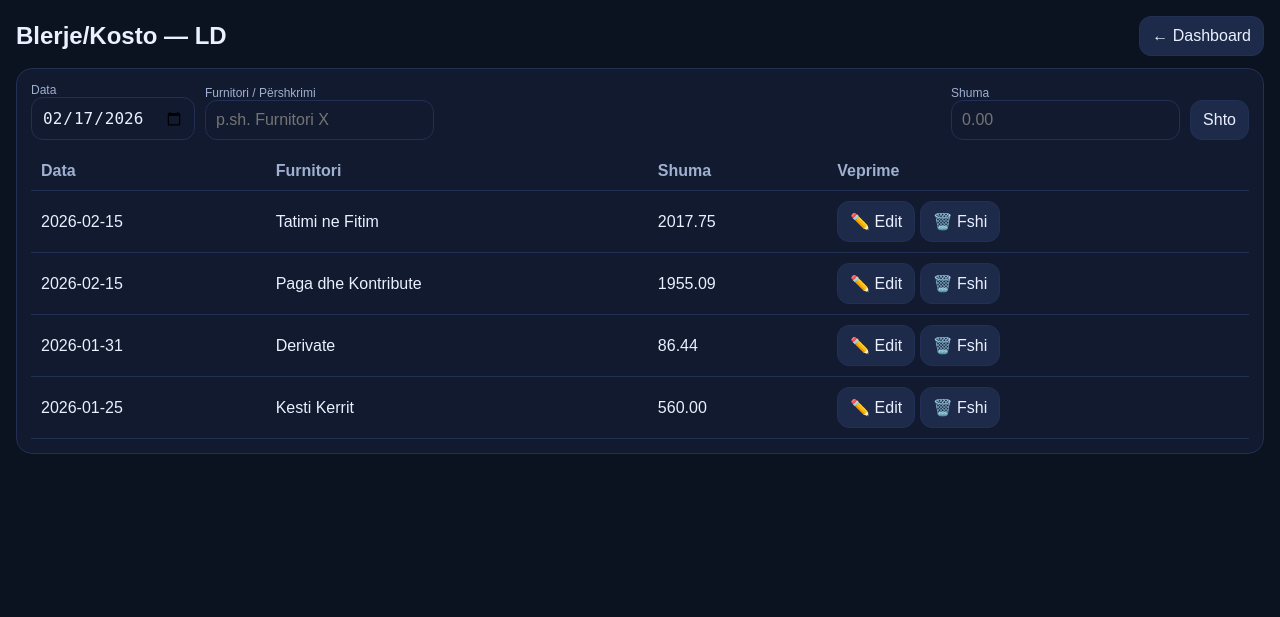
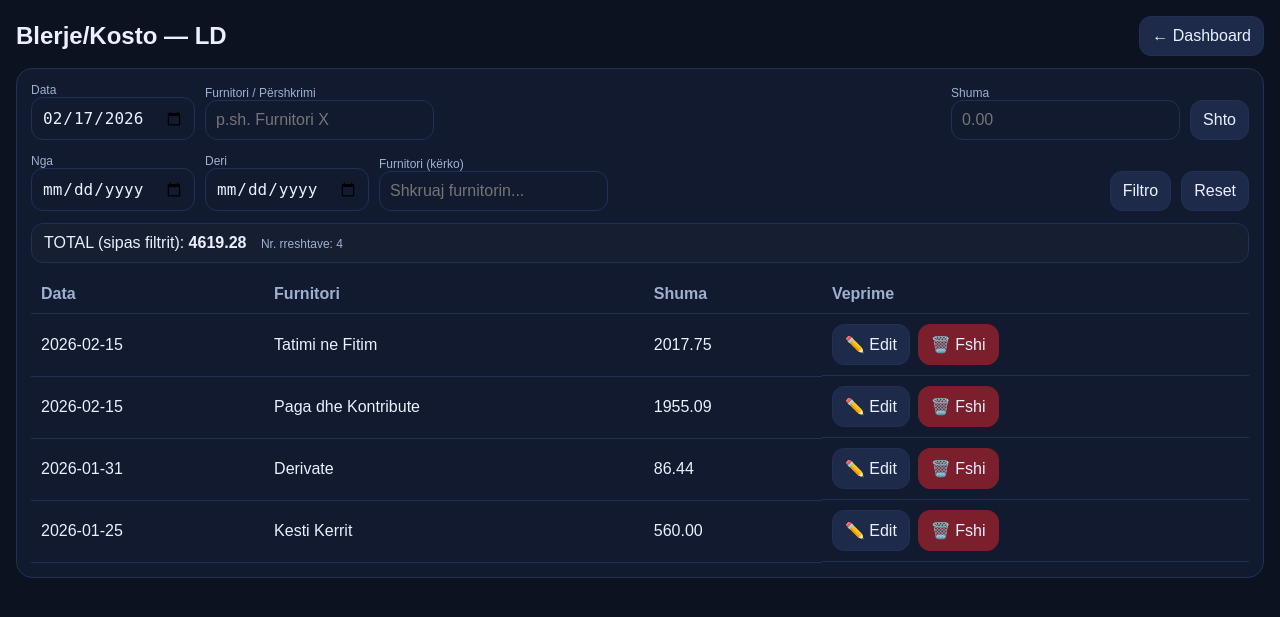
Before and after one commit to labinotajvazi250/income-system, a Flask app: page /purchases in a window 1280 px wide. Shown: the top 617 px of the page. Run offline with Flask 3, Linux system fonts and the light colour scheme; data comes from the database, SQL or seed files in the repository.

Commit message:
Update purchases.html

```diff
--- a/templates/purchases.html
+++ b/templates/purchases.html
@@ -9,7 +9,7 @@
     body{ font-family: Arial, sans-serif; margin:16px; background:var(--bg); color:var(--text); }
     .card{ background:var(--card); border:1px solid var(--border); border-radius:16px; padding:14px; }
     .top{ display:flex; justify-content:space-between; align-items:center; gap:10px; flex-wrap:wrap; }
-    .btn{ background:var(--btn); border:1px solid var(--border); color:var(--text); padding:10px 12px; border-radius:12px; text-decoration:none; display:inline-block; }
+    .btn{ background:var(--btn); border:1px solid var(--border); color:var(--text); padding:10px 12px; border-radius:12px; text-decoration:none; display:inline-block; cursor:pointer; }
     .btn:hover{ background:var(--btn2); }
     input, button, select{ padding:10px; font-size:16px; border-radius:12px; border:1px solid var(--border); background:var(--card); color:var(--text); }
     table{ width:100%; border-collapse:collapse; margin-top:12px; }
@@ -17,6 +17,9 @@
     th{ color:var(--muted); font-weight:700; }
     .row{ display:flex; gap:10px; flex-wrap:wrap; align-items:end; }
     .muted{ color:var(--muted); font-size:12px; }
+    .totalbox{ margin-top:12px; padding:10px 12px; border:1px solid var(--border); border-radius:12px; background:rgba(255,255,255,0.02); }
+    .danger{ background:#7a1f2b; border-color:#7a1f2b; }
+    .danger:hover{ background:#922638; }
   </style>
 </head>
 <body>
@@ -27,6 +30,8 @@
   </div>
 
   <div class="card" style="margin-top:12px;">
+
+    <!-- SHTO BLERJE (POST) -->
     <form class="row" method="post" action="/purchases?b={{ b }}">
       <div>
         <div class="muted">Data</div>
@@ -46,6 +51,39 @@
       <button class="btn" type="submit">Shto</button>
     </form>
 
+    <!-- FILTRA (GET) -->
+    <form class="row" method="get" action="/purchases" style="margin-top:14px;">
+      <input type="hidden" name="b" value="{{ b }}">
+
+      <div>
+        <div class="muted">Nga</div>
+        <input type="date" name="nga" value="{{ nga or '' }}">
+      </div>
+
+      <div>
+        <div class="muted">Deri</div>
+        <input type="date" name="deri" value="{{ deri or '' }}">
+      </div>
+
+      <div style="min-width:220px; flex:1;">
+        <div class="muted">Furnitori (kërko)</div>
+        <input list="vendors" name="vendor" placeholder="Shkruaj furnitorin..." value="{{ vendor_filter or '' }}">
+        <datalist id="vendors">
+          {% for v in vendors %}
+            <option value="{{ v }}"></option>
+          {% endfor %}
+        </datalist>
+      </div>
+
+      <button class="btn" type="submit">Filtro</button>
+      <a class="btn" href="/purchases?b={{ b }}">Reset</a>
+    </form>
+
+    <div class="totalbox">
+      TOTAL (sipas filtrit): <b>{{ '%.2f'|format(total) }}</b>
+      <span class="muted" style="margin-left:10px;">Nr. rreshtave: {{ rows|length }}</span>
+    </div>
+
     <table>
       <thead>
         <tr>
@@ -61,14 +99,23 @@
           <td>{{ r["buy_date"] }}</td>
           <td>{{ r["vendor"] }}</td>
           <td>{{ '%.2f'|format(r["amount"]) }}</td>
-          <td>
+          <td style="display:flex; gap:8px; flex-wrap:wrap;">
+
             <a class="btn" href="/purchases/edit/{{ r['id'] }}?b={{ b }}">✏️ Edit</a>
-            <a class="btn" href="/purchases/delete/{{ r['id'] }}?b={{ b }}" onclick="return confirm('A je i sigurt që do ta fshish?')">🗑️ Fshi</a>
+
+            <!-- FSHI duhet POST (sepse route delete_purchase është methods=["POST"]) -->
+            <form method="post" action="/purchases/delete/{{ r['id'] }}" style="margin:0;"
+                  onsubmit="return confirm('A je i sigurt që do ta fshish?')">
+              <input type="hidden" name="b" value="{{ b }}">
+              <button class="btn danger" type="submit">🗑️ Fshi</button>
+            </form>
+
           </td>
         </tr>
         {% endfor %}
       </tbody>
     </table>
+
   </div>
 
 </body>
```
